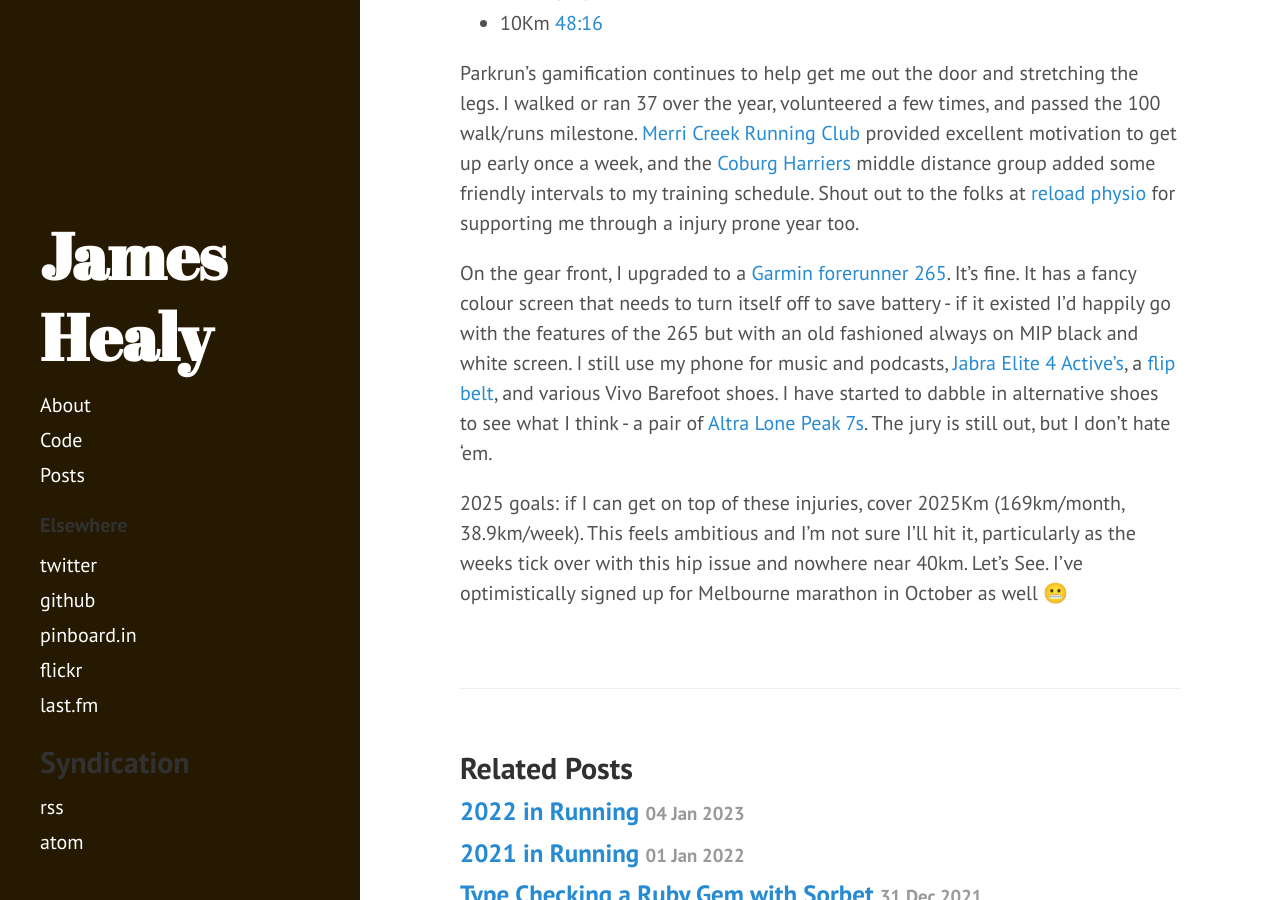
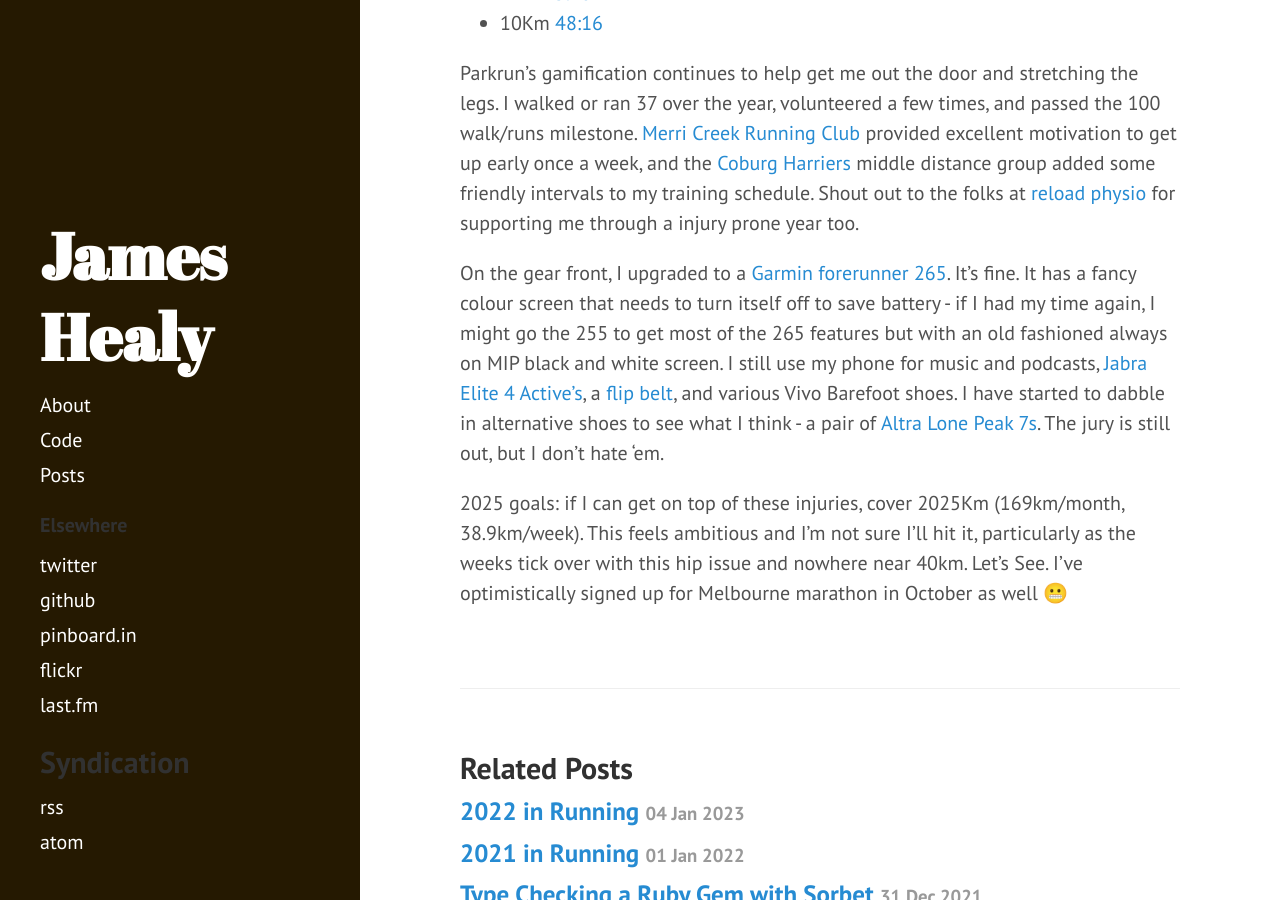
Before and after one commit to yob/yob.github.com, a Jekyll site: the page built from _posts/2025-01-17-2024-in-running.markdown, in a window 1280 px wide and 900 px high, scrolled down 1540 px. Built offline with Jekyll 4.4.1, drawn with Linux system fonts in a browser that asks for light colours.

Commit message:
tweak wording on my mini forerunner 265 review/regrets

```diff
--- a/_posts/2025-01-17-2024-in-running.markdown
+++ b/_posts/2025-01-17-2024-in-running.markdown
@@ -41,10 +41,10 @@ too.
 
 On the gear front, I upgraded to a [Garmin forerunner
 265](https://www.garmin.com/en-AU/p/886785). It's fine. It has a fancy colour
-screen that needs to turn itself off to save battery - if it existed I'd
-happily go with the features of the 265 but with an old fashioned always on MIP
-black and white screen. I still use my phone for music and podcasts, [Jabra
-Elite 4 Active's](https://www.jabra.com.au/bluetooth-headsets/jabra-elite-4-active), a
+screen that needs to turn itself off to save battery - if I had my time again,
+I might go the 255 to get most of the 265 features but with an old
+fashioned always on MIP black and white screen. I still use my phone for music
+and podcasts, [Jabra Elite 4 Active's](https://www.jabra.com.au/bluetooth-headsets/jabra-elite-4-active), a
 [flip belt](https://flipbeltaustralia.com/product/flipbelt/), and various Vivo
 Barefoot shoes. I have started to dabble in alternative shoes to see what I
 think - a pair of [Altra Lone Peak
```
